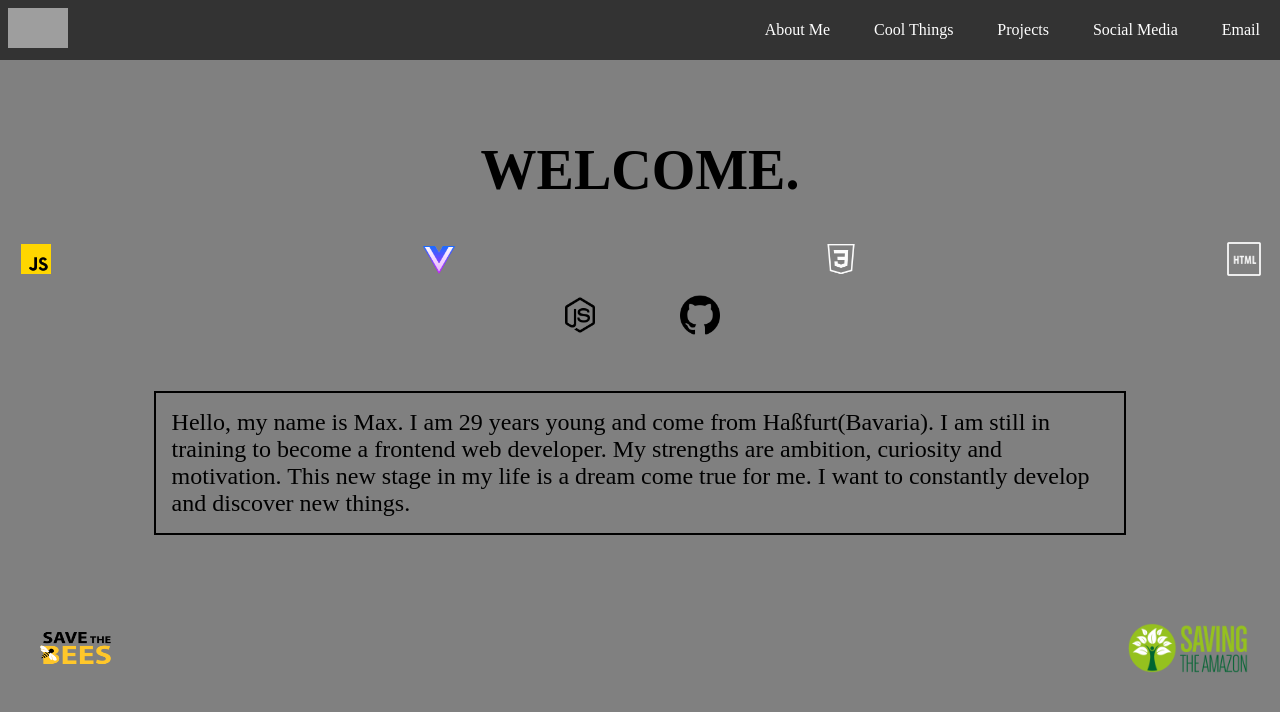
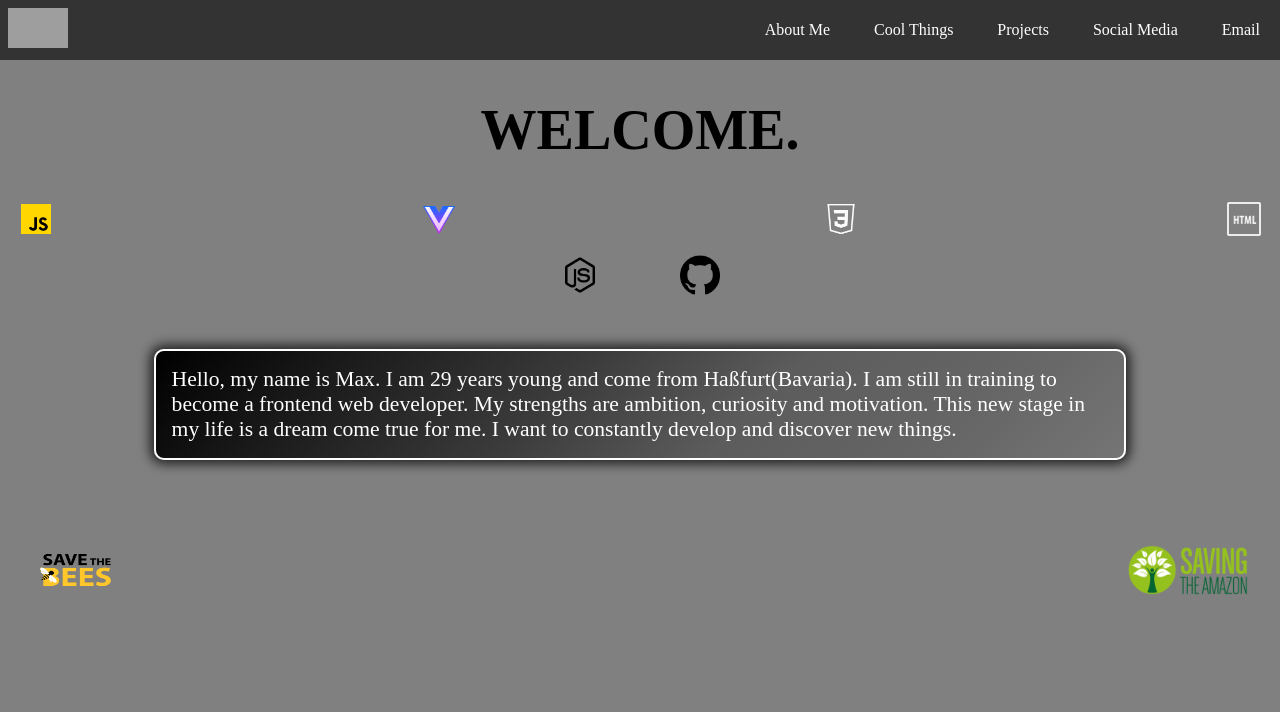
Before and after one commit to maxnoelp/my-own-website, a plain HTML site: page index.html in a window 1280 px wide. Drawn offline with Linux system fonts and the light colour scheme; grey boxes are pictures that could not be loaded; a web font is replaced by a local one.

Commit message:
font style and Bio text style changed

```diff
--- a/index.html
+++ b/index.html
@@ -7,7 +7,8 @@
     <link rel="stylesheet" href="style1.css">
     <link rel="preconnect" href="https://fonts.googleapis.com">
     <link rel="preconnect" href="https://fonts.gstatic.com" crossorigin>
-    <link href="https://fonts.googleapis.com/css2?family=Signika+Negative:wght@300..700&display=swap" rel="stylesheet">
+    <link href="https://fonts.googleapis.com/css2?family=Baskervville+SC&display=swap" rel="stylesheet">
+
 
     <title>Nölp Max Website</title>
 </head>
--- a/style1.css
+++ b/style1.css
@@ -3,6 +3,12 @@
 ::before,
 ::after {
   box-sizing: border-box;
+}
+
+:root {
+  font-family: "Baskervville SC", serif;
+  font-weight: 400;
+  font-style: normal;
 }
 
 body {
@@ -105,9 +111,9 @@ body {
 .header-index {
   font-size: 1.75rem;
   text-align: center;
+  font-weight: 800;
   text-transform: uppercase;
   margin-top: 1.5rem;
-  padding: 1rem 1rem 0rem 1rem;
   animation: myAnim 5s ease 1 normal forwards;
 }
 
@@ -191,9 +197,65 @@ body {
 }
 
 .bio-text {
-  border: 2px solid black;
+  border: 2px solid white;
+  border-radius: 10px;
+  background: rgba(0, 0, 0, 1);
+  background: -moz-linear-gradient(
+    -45deg,
+    rgba(0, 0, 0, 1) 0%,
+    rgba(59, 59, 59, 1) 41%,
+    rgba(92, 92, 92, 1) 61%,
+    rgba(102, 102, 102, 1) 82%,
+    rgba(117, 117, 117, 1) 100%
+  );
+  background: -webkit-gradient(
+    left top,
+    right bottom,
+    color-stop(0%, rgba(0, 0, 0, 1)),
+    color-stop(41%, rgba(59, 59, 59, 1)),
+    color-stop(61%, rgba(92, 92, 92, 1)),
+    color-stop(82%, rgba(102, 102, 102, 1)),
+    color-stop(100%, rgba(117, 117, 117, 1))
+  );
+  background: -webkit-linear-gradient(
+    -45deg,
+    rgba(0, 0, 0, 1) 0%,
+    rgba(59, 59, 59, 1) 41%,
+    rgba(92, 92, 92, 1) 61%,
+    rgba(102, 102, 102, 1) 82%,
+    rgba(117, 117, 117, 1) 100%
+  );
+  background: -o-linear-gradient(
+    -45deg,
+    rgba(0, 0, 0, 1) 0%,
+    rgba(59, 59, 59, 1) 41%,
+    rgba(92, 92, 92, 1) 61%,
+    rgba(102, 102, 102, 1) 82%,
+    rgba(117, 117, 117, 1) 100%
+  );
+  background: -ms-linear-gradient(
+    -45deg,
+    rgba(0, 0, 0, 1) 0%,
+    rgba(59, 59, 59, 1) 41%,
+    rgba(92, 92, 92, 1) 61%,
+    rgba(102, 102, 102, 1) 82%,
+    rgba(117, 117, 117, 1) 100%
+  );
+  background: linear-gradient(
+    135deg,
+    rgba(0, 0, 0, 1) 0%,
+    rgba(59, 59, 59, 1) 41%,
+    rgba(92, 92, 92, 1) 61%,
+    rgba(102, 102, 102, 1) 82%,
+    rgba(117, 117, 117, 1) 100%
+  );
+  filter: progid:DXImageTransform.Microsoft.gradient( startColorstr='#000000', endColorstr='#757575', GradientType=1 );
+  -webkit-box-shadow: 0px 0px 12px 4px rgba(0, 0, 0, 0.75);
+  -moz-box-shadow: 0px 0px 12px 4px rgba(0, 0, 0, 0.75);
+  box-shadow: 0px 0px 12px 4px rgba(0, 0, 0, 0.75);
+  color: white;
   width: 80%;
-  font-size: 1.5rem;
+  font-size: 1.35rem;
   padding: 1rem;
 }
 
@@ -202,6 +264,51 @@ body {
   justify-content: space-between;
   align-items: center;
   padding: 2rem 2rem 0rem 2rem;
+  animation: bounce 5s ease 1 normal forwards;
+}
+
+@keyframes bounce {
+  0% {
+    animation-timing-function: ease-in;
+    opacity: 0;
+    transform: translateX(-250px);
+  }
+
+  38% {
+    animation-timing-function: ease-out;
+    opacity: 1;
+    transform: translateX(0);
+  }
+
+  55% {
+    animation-timing-function: ease-in;
+    transform: translateX(-68px);
+  }
+
+  72% {
+    animation-timing-function: ease-out;
+    transform: translateX(0);
+  }
+
+  81% {
+    animation-timing-function: ease-in;
+    transform: translateX(-32px);
+  }
+
+  90% {
+    animation-timing-function: ease-out;
+    transform: translateX(0);
+  }
+
+  95% {
+    animation-timing-function: ease-in;
+    transform: translateX(-8px);
+  }
+
+  100% {
+    animation-timing-function: ease-out;
+    transform: translateX(0);
+  }
 }
 
 .bees img {
```
Also changed, not shown: CV.html (+2 -4 lines).
